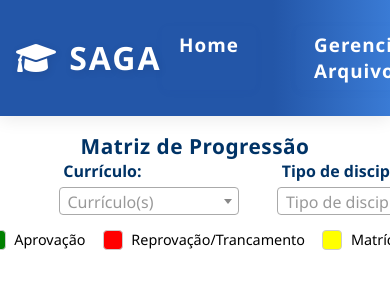
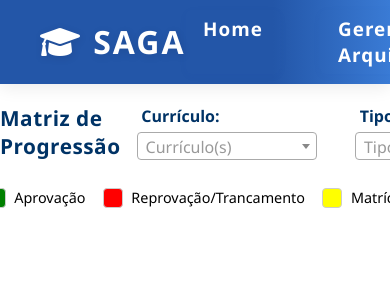
Before and after one commit to luccabcarvalho/Projeto-PRADIG-2025, a Django app: template sistemaDeAnaliseAcademicaUnirio/visualizacoes/templates/heatmap_desempenho.html in a window 390 px wide; the page is wider, and only the part inside the window is pictured. Shown: the top 300 px of that part. Run offline with Django 5.2, Linux system fonts and the light colour scheme; the template is opened without the code that fills it, so the values that code supplies are empty; some libraries are stand-ins or nearby versions.

Commit message:
estrututrar página da matriz de progressão para não usar scroll

```diff
--- a/sistemaDeAnaliseAcademicaUnirio/visualizacoes/templates/base.html
+++ b/sistemaDeAnaliseAcademicaUnirio/visualizacoes/templates/base.html
@@ -72,18 +72,12 @@
         .container {
             max-width: 1200px;
             margin: 0 auto;
-            padding: 2rem;
         }
         .footer {
             text-align: center;
             margin-top: 3rem;
             color: #888;
             font-size: 0.9rem;
-        }
-        @media (max-width: 768px) {
-            .navbar-container, .container {
-                padding: 1rem;
-            }
         }
     </style>
     {% block extra_head %}{% endblock %}
--- a/sistemaDeAnaliseAcademicaUnirio/visualizacoes/templates/heatmap_desempenho.html
+++ b/sistemaDeAnaliseAcademicaUnirio/visualizacoes/templates/heatmap_desempenho.html
@@ -27,8 +27,17 @@
 <style>
     .heatmap-header {
         display: flex;
+        width: 100%;
+        padding: 0.8em 0;
+    }
+    .heatmap-header-inner {
+        width: 100%;
+        max-width: 1200px;
+        min-width: 0;
+        display: flex;
         justify-content: space-between;
         align-items: center;
+        gap: 1em;
     }
     .heatmap-title {
         color: #003366;
@@ -39,14 +48,14 @@
     }
     .filtros-bar {
         display: flex;
-        gap: 1.5em;
+        gap: 1.2em;
         align-items: center;
         flex-wrap: nowrap;
-        width: 70vw;
-        max-width: 1100px;
+        justify-content: flex-end;
+        flex: 0 1 auto;
         min-width: 0;
+        padding-top: 10px;
         margin-left: auto;
-        margin-right: auto;
     }
     .filtro-item {
         display: flex;
@@ -101,7 +110,7 @@
         font-size: 0.98em;
     }
     .heatmap-legenda-above {
-        width: 154%;
+        width: 163%;
         display: flex;
         justify-content: flex-start;
         padding-bottom: 7px;
@@ -144,16 +153,24 @@
             padding-right: 0;
             width: calc(100% - 2em);
         }
+        .filtros-bar {
+            justify-content: center;
+            flex-wrap: wrap;
+            gap: 0.6em;
+            margin-left: 0;
+            padding-top: 8px;
+        }
     }
 </style>
 {% endblock %}
 {% block content %}
 <div class="heatmap-header">
+    <div class="heatmap-header-inner">
         <h1 class="heatmap-title">Matriz de Progressão</h1>
-</div>
+
         <form method="get" id="filtros-form">
             <div class="filtros-bar">
-        <div style="display:flex; align-items:center; gap:1.2em; flex:1 1 auto; min-width:0;">
+                <div style="display:flex; align-items:center; gap:1.2em; flex:0 1 auto; min-width:0;">
                     {% for filtro in filtros_options %}
                         {% if filtro.name == 'ativos' %}
                             <div class="filtro-item inline">
@@ -185,6 +202,8 @@
                 </div>
             </div>
         </form>
+    </div>
+</div>
 <div class="heatmap-plot-wrapper">
     <div class="heatmap-legenda heatmap-legenda-above" role="group" aria-label="Legenda do heatmap" aria-hidden="false">
         <div class="heatmap-legenda-item"><div class="heatmap-legenda-cor cor-aprovado"></div> Aprovação</div>
--- a/sistemaDeAnaliseAcademicaUnirio/visualizacoes/views.py
+++ b/sistemaDeAnaliseAcademicaUnirio/visualizacoes/views.py
@@ -729,8 +729,8 @@ def heatmap_desempenho(request):
         autosize=True,
         hovermode="x unified",
         margin=dict(l=10, r=10, t=10, b=10),
-        height=950,
-        width=2100,
+        height=880,
+        width=2200,
         dragmode="pan"
     )
 
```
Lines whose indentation alone changed are shown as unchanged.
